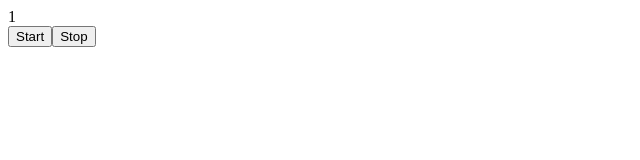
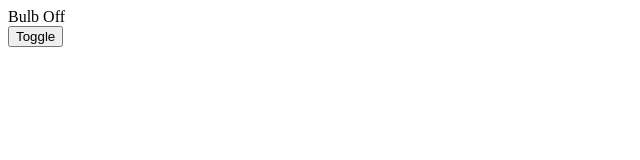
Before and after one commit to sajid2812/React-Basics, a React (Vite) app: page / in a window 1280 px wide. Shown: the top 160 px of the page, without its empty margins (0-640 px from the left). Built offline with nearby package versions, Linux system fonts and the light colour scheme.

Commit message:
prop drilling

```diff
--- a/src/App.jsx
+++ b/src/App.jsx
@@ -1,24 +1,34 @@
 import { useState, useRef } from "react";
 
 function App() {
-  const [count, setCount] = useState(1);
-  const timer = useRef();
-
-  function startClock() {
-    timer.current = setInterval(() => {
-      setCount((c) => c + 1);
-    }, 1000);
-  }
-  function endClock() {
-    clearInterval(timer.current);
-  }
-
   return (
     <div>
-      {count}
-      <br />
-      <button onClick={startClock}>Start</button>
-      <button onClick={endClock}>Stop</button>
+      <LightBulb />
+    </div>
+  );
+}
+
+function LightBulb() {
+  const [bulbOn, setBulbOn] = useState(false);
+  return (
+    <div>
+      <BulbState bulbOn={bulbOn}></BulbState>
+      <ToggleBulbState setBulbOn={setBulbOn}></ToggleBulbState>
+    </div>
+  );
+}
+
+function BulbState({ bulbOn }) {
+  return <div>{bulbOn ? "Bulb On" : "Bulb Off"}</div>;
+}
+
+function ToggleBulbState({ setBulbOn }) {
+  function toggleBulb() {
+    setBulbOn((currState) => !currState);
+  }
+  return (
+    <div>
+      <button onClick={toggleBulb}>Toggle</button>
     </div>
   );
 }
```
